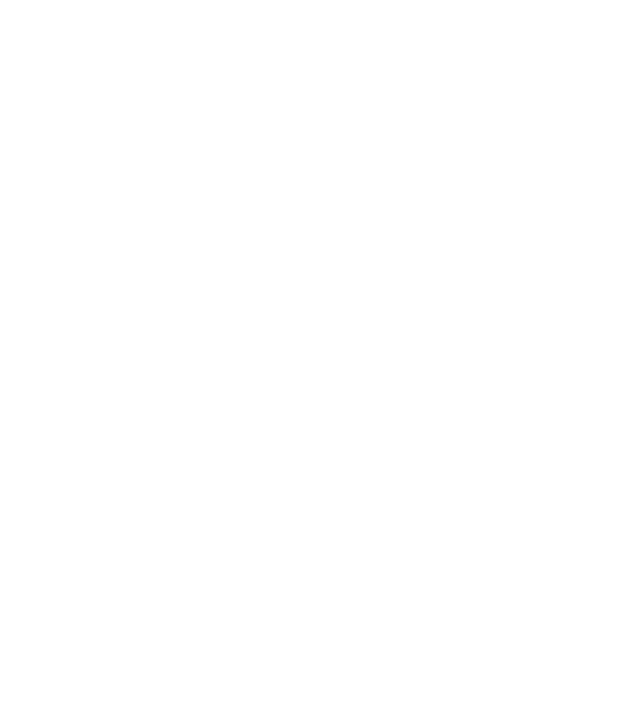
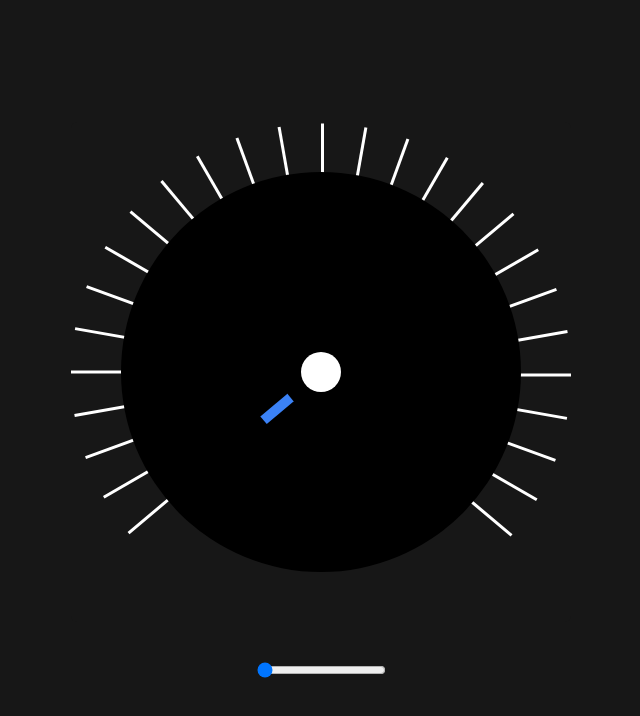
Before and after one commit to HrishikShaji/speedometer, a Next.js app: page / in a window 1280 px wide. Shown: the top 716 px of the page, without its empty margins (319-959 px from the left). Built offline with nearby package versions, Linux system fonts and the light colour scheme.

Commit message:
added basic logic

```diff
--- a/app/page.tsx
+++ b/app/page.tsx
@@ -1,7 +1,19 @@
+"use client";
+import { Speedometer } from "@/components/Speedometer";
+import { useState } from "react";
 
 export default function Home() {
-	return (
-		<main >
-		</main>
-	);
+  const [speed, setSpeed] = useState(0);
+  return (
+    <main className="h-screen w-full flex flex-col gap-10 justify-center items-center bg-neutral-900">
+      <Speedometer speed={speed} />
+      <input
+        type="range"
+        defaultValue={speed}
+        min={0}
+        max={260}
+        onChange={(e) => setSpeed(parseInt(e.target.value))}
+      />
+    </main>
+  );
 }
--- /dev/null
+++ b/components/Speedometer.tsx
@@ -0,0 +1,31 @@
+interface SpeedometerProps {
+  speed: number;
+}
+
+export const Speedometer: React.FC<SpeedometerProps> = ({ speed }) => {
+  return (
+    <div className="relative w-[500px] h-[500px] rounded-md bg-neutral-900 flex  items-center justify-center">
+      <div className="bg-black absolute z-40 top-[50%] left-[50%] p-5 rounded-full -translate-x-[50%] -translate-y-[50%] flex justify-center items-center">
+        <div className="rounded-full  bg-white h-10 w-10"></div>
+      </div>
+      <div className="bg-black absolute z-20 top-[50%] left-[50%] h-[400px] w-[400px] rounded-full -translate-x-[50%] -translate-y-[50%]"></div>
+      {Array.from({ length: 27 }).map((_, i) => (
+        <div
+          key={i}
+          style={{ rotate: `${320 + i * 10}deg` }}
+          className="w-full flex  h-[3px] absolute  top-[50%] -translate-y-[50%] left-0 "
+        >
+          <div className="w-[50%] h-full bg-white"></div>
+          <div className="w-[50%] h-full bg-transparent"></div>
+        </div>
+      ))}
+      <div
+        className=" w-[150px] flex h-[10px]  z-30  "
+        style={{ rotate: `${320 + speed}deg` }}
+      >
+        <div className="h-full w-[50%] bg-blue-500"></div>
+        <div className="h-full w-[50%] bg-transparent"></div>
+      </div>
+    </div>
+  );
+};
```
